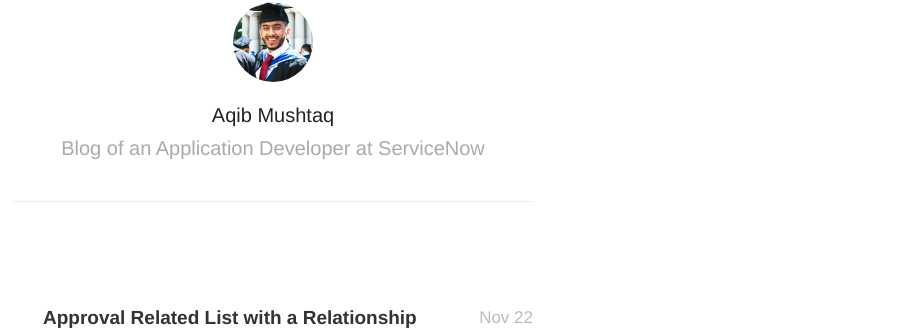
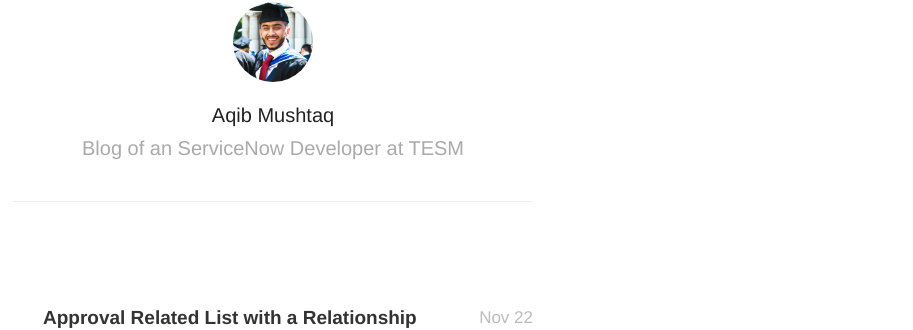
Before and after one commit to aqibmushtaq/aqibmushtaq.github.io, a Jekyll site: the page built from index.html, in a window 1280 px wide and 900 px high. Shown: the part 136-466 px from the top of the window, without its empty margins (367-1280 px from the left). Built offline with Jekyll 4.4.1, drawn with Linux system fonts in a browser that asks for light colours; nearby versions of some CDN libraries; the list of posts is cut into pages by our own code.

Commit message:
Update bio

```diff
--- a/_config.yml
+++ b/_config.yml
@@ -1,6 +1,6 @@
 name: AqibNow
-description: Blog of an Application Developer at ServiceNow
-meta_description: "Blog of an Application Developer at ServiceNow Aqib Mushtaq"
+description: Blog of an ServiceNow Developer at TESM
+meta_description: "Blog of an ServiceNow Developer at TESM"
 
 aboutPage: true
 
```
